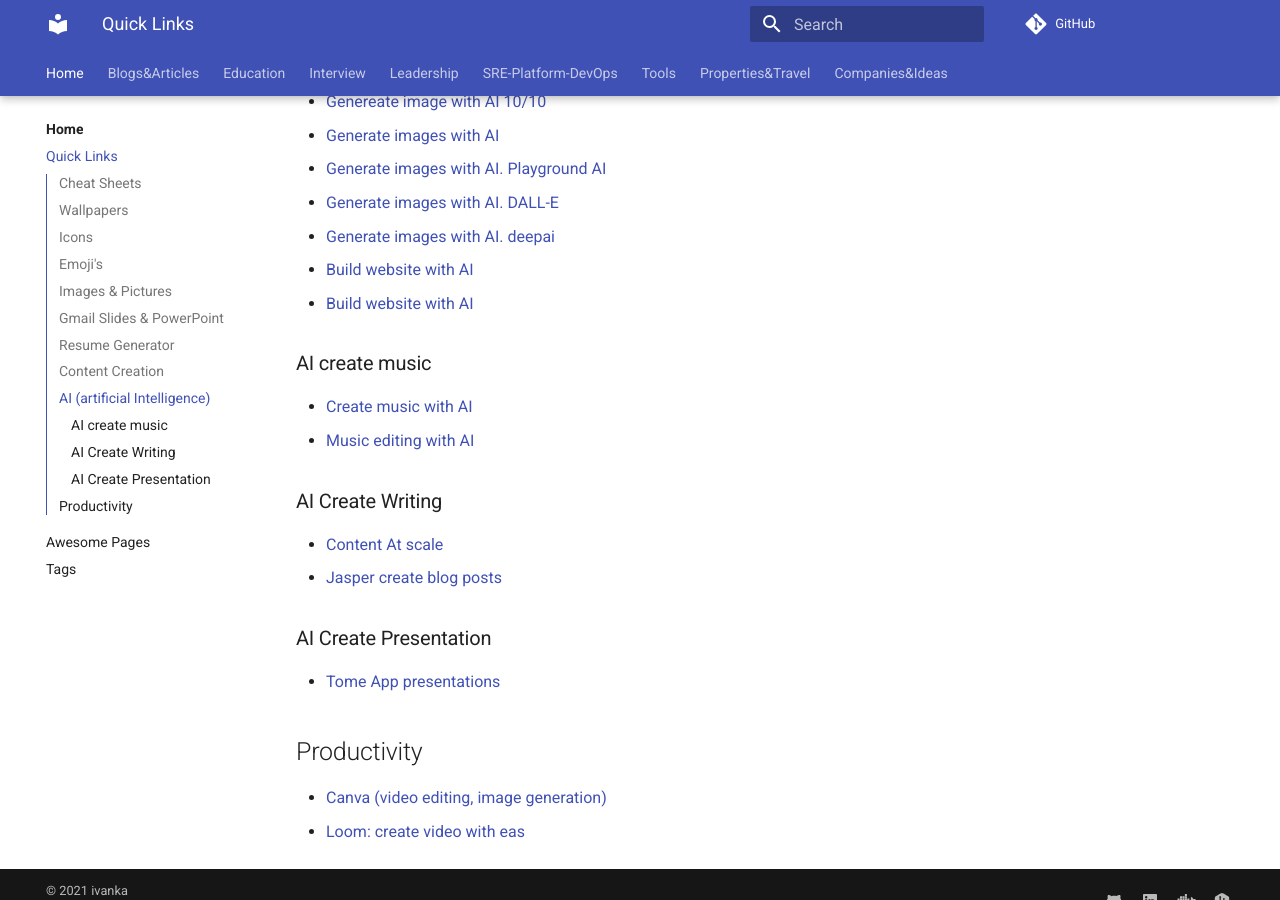
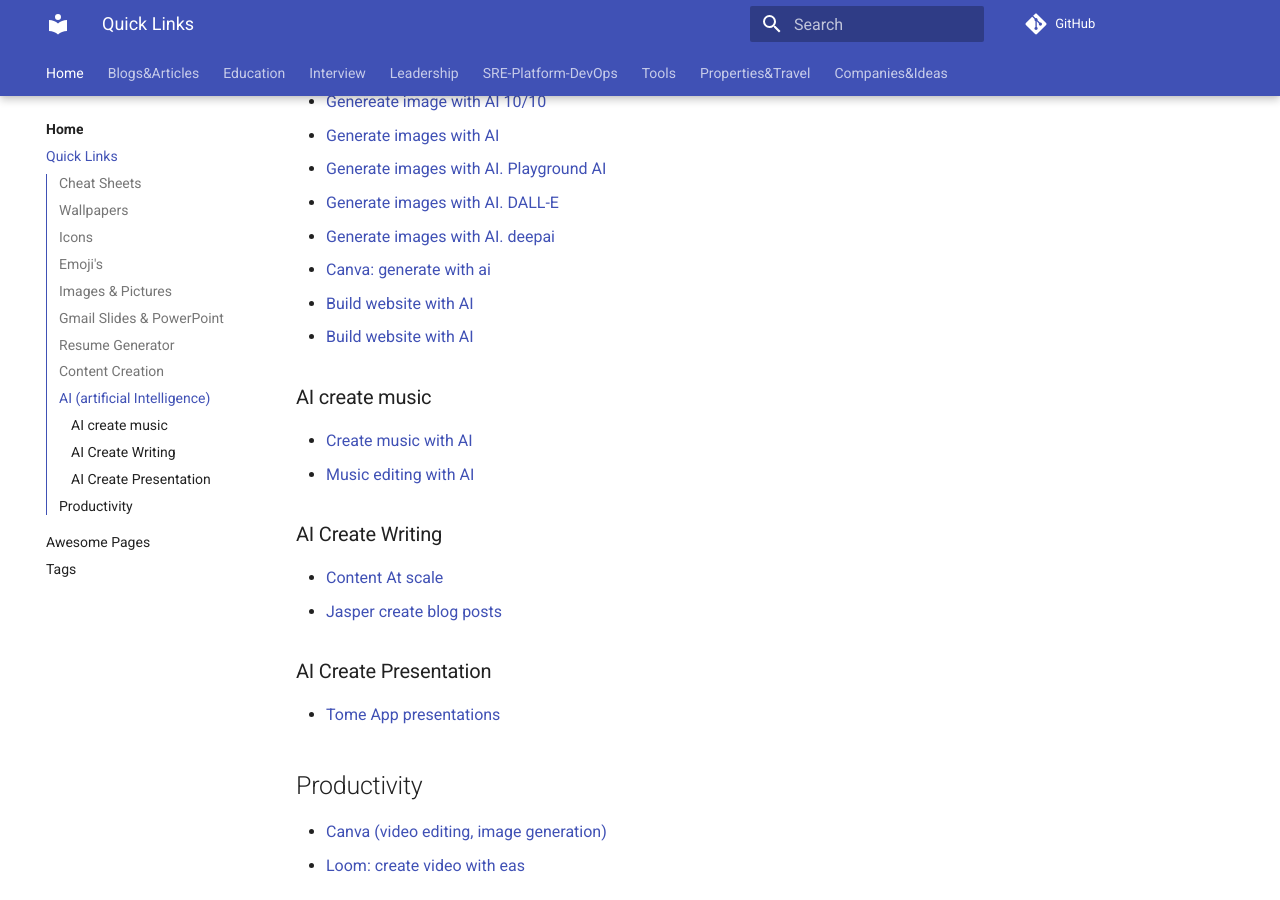
Before and after one commit to ivankatliarchuk/knowledge-base, an MkDocs documentation site: the page built from docs/quicklinks.md, in a window 1280 px wide and 900 px high, scrolled down 1868 px. Built offline with MkDocs 1.6.1 and Material for MkDocs 9.7.7, drawn with Linux system fonts in a browser that asks for light colours; comment, search, counter and statistics services are not loaded.

Commit message:
added canva
Signed-off-by: ivan katliarchuk <ivan.katliarchuk@gmail.com>

```diff
--- a/docs/quicklinks.md
+++ b/docs/quicklinks.md
@@ -69,7 +69,7 @@
 - [Generate images with AI. Playground AI](https://playgroundai.com/){:target="_blank"}
 - [Generate images with AI. DALL-E](https://labs.openai.com/){:target="_blank"}
 - [Generate images with AI. deepai](https://deepai.org/machine-learning-model){:target="_blank"}
-
+- [Canva: generate with ai](https://www.canva.com/){:target="_blank"}
 - [Build website with AI](https://www.mixo.io/){:target="_blank"}
 - [Build website with AI](https://durable.co/){:target="_blank"}
 
```
